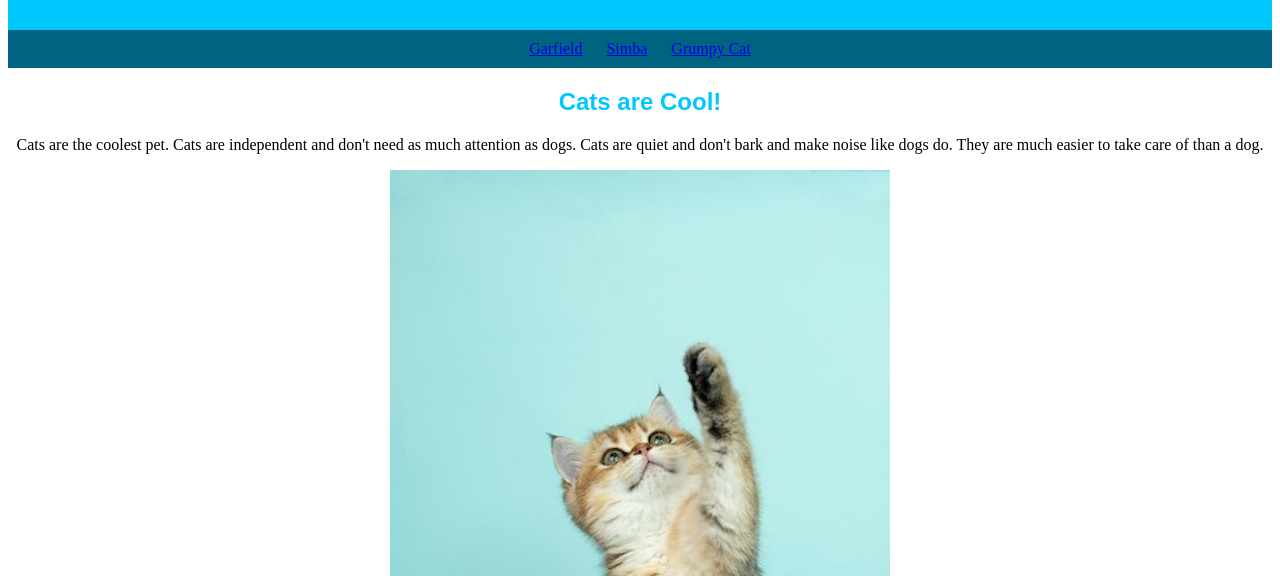
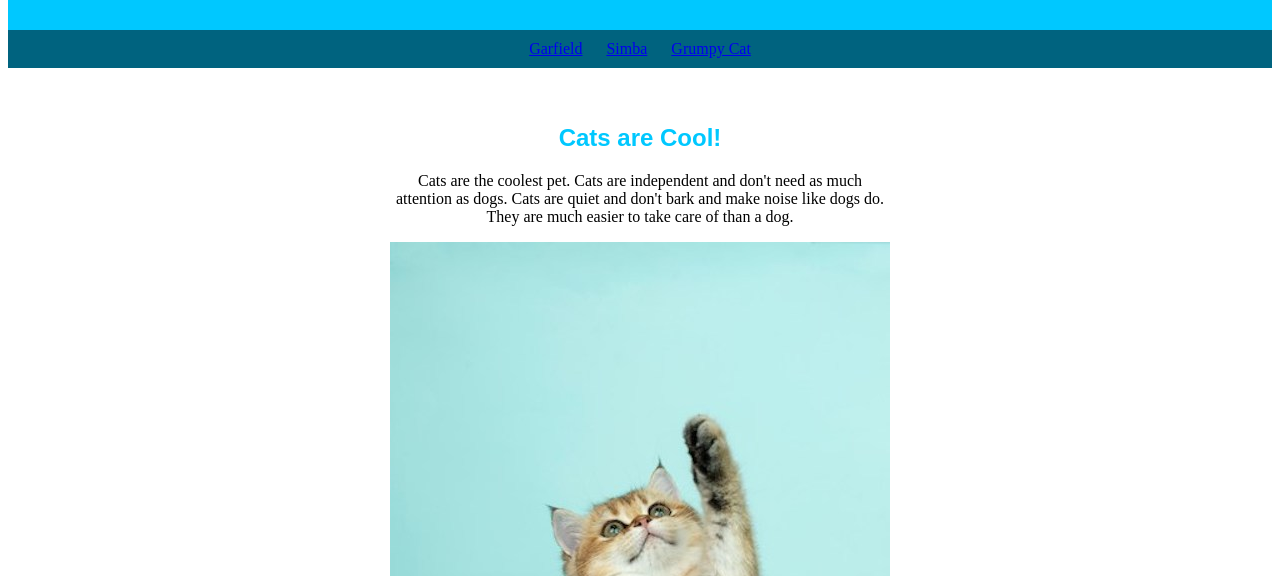
Before and after one commit to techbynathan/techbynathan.github.io, a plain HTML site: page index.html in a window 1280 px wide. Shown: the part 376-952 px from the top of the page. Drawn offline with Linux system fonts and the light colour scheme; a web font is replaced by a local one.

Commit message:
styles.css

```diff
--- a/styles.css
+++ b/styles.css
@@ -41,3 +41,9 @@ h1 {
     border: 7px solid white;
       border-radius: 20px;
 }
+
+article {
+    max-width: 500px;
+    padding: 20px;
+    margin: 0 auto;
+  }
```
